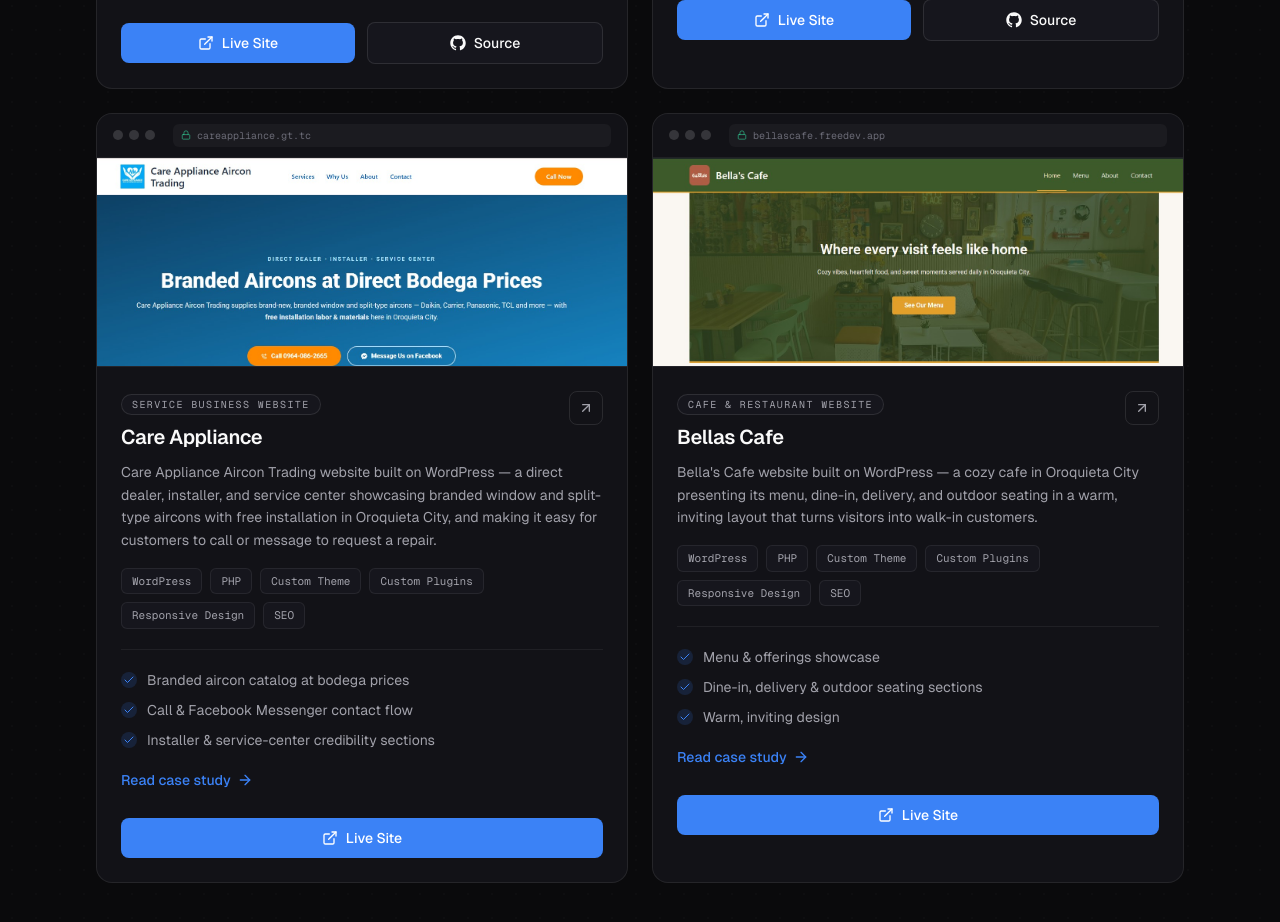
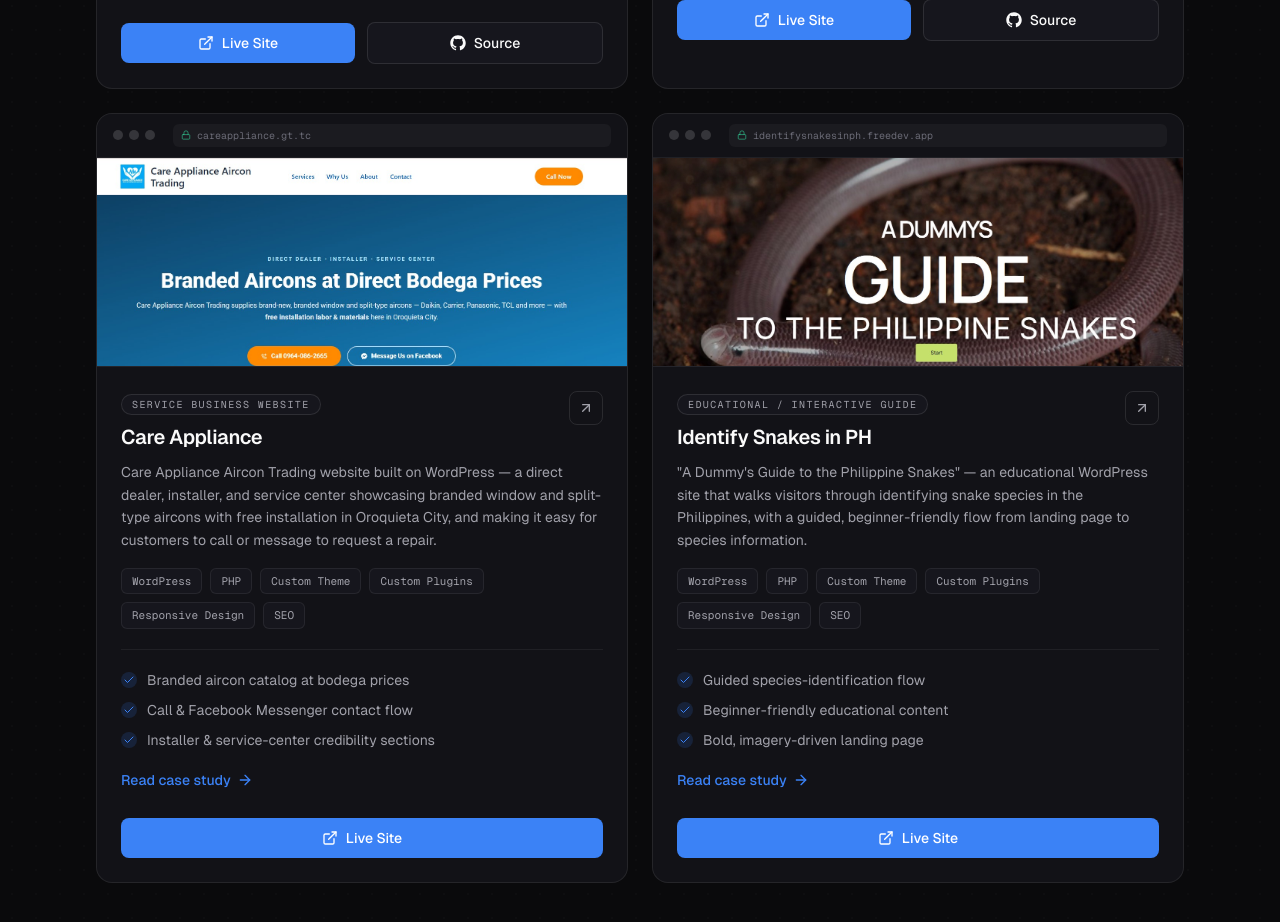
Before and after one commit to 8kshj1jh44/FranzPortfolio, a Next.js app: page / in a window 1280 px wide. Shown: the part 3440-4362 px from the top of the page. Built offline with nearby package versions, Linux system fonts and the light colour scheme; no server answers.

Commit message:
Replace Bellas Cafe with Identify Snakes in PH (WordPress educational guide)

```diff
--- a/data/portfolioData.ts
+++ b/data/portfolioData.ts
@@ -87,18 +87,18 @@
     ],
   },
   {
-    id: "bellas-cafe",
-    title: "Bellas Cafe",
-    category: "Cafe & Restaurant Website",
+    id: "identify-snakes-ph",
+    title: "Identify Snakes in PH",
+    category: "Educational / Interactive Guide",
     description:
-      "Bella's Cafe website built on WordPress — a cozy cafe in Oroquieta City presenting its menu, dine-in, delivery, and outdoor seating in a warm, inviting layout that turns visitors into walk-in customers.",
-    liveUrl: "https://bellascafe.freedev.app/",
+      "\"A Dummy's Guide to the Philippine Snakes\" — an educational WordPress site that walks visitors through identifying snake species in the Philippines, with a guided, beginner-friendly flow from landing page to species information.",
+    liveUrl: "https://identifysnakesinph.freedev.app/",
     techStack: ["WordPress", "PHP", "Custom Theme", "Custom Plugins", "Responsive Design", "SEO"],
-    image: "/projects/bellas-cafe.jpg",
+    image: "/projects/identify-snakes-ph.jpg",
     highlights: [
-      "Menu & offerings showcase",
-      "Dine-in, delivery & outdoor seating sections",
-      "Warm, inviting design",
+      "Guided species-identification flow",
+      "Beginner-friendly educational content",
+      "Bold, imagery-driven landing page",
     ],
   },
 ];
```
Also changed, not shown: public/projects/identify-snakes-ph.jpg (added).
